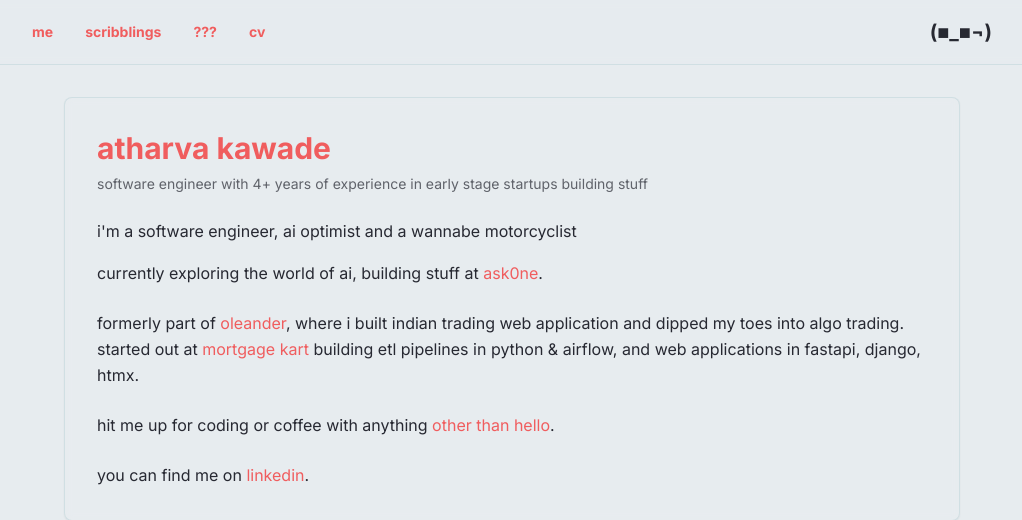
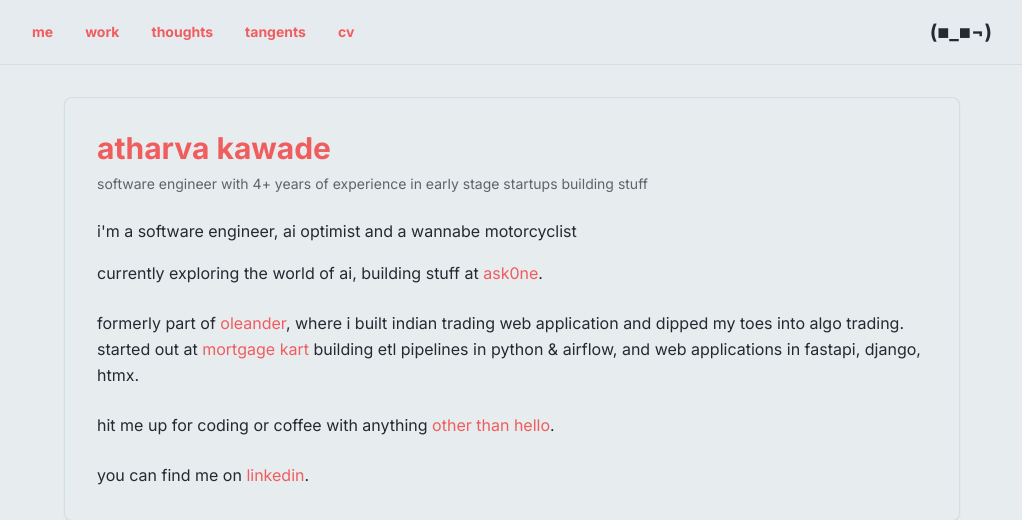
Before and after one commit to ask0ne/ask0ne, a FastAPI app: page / in a window 1280 px wide. Shown: the top 520 px of the page, without its empty margins (128-1150 px from the left). Run offline with FastAPI, Linux system fonts and the light colour scheme; parts of the project's set-up code (start-up, migrations or seed data) failed here and were passed over; some libraries are stand-ins or nearby versions.

Commit message:
renamed sections, simplified interface

```diff
--- a/app/routes/sections.py
+++ b/app/routes/sections.py
@@ -34,6 +34,22 @@ async def get_me_section(request: Request):
             "content_template": "sections/me.html"
         })
 
+@router.get("/work", response_class=HTMLResponse)
+async def get_work_section(request: Request):
+    if is_htmx_request(request):
+        # Return partial template for HTMX requests
+        return templates.TemplateResponse("sections/work.html", {
+            "request": request,
+            "section_id": "work"
+        })
+    else:
+        # Return full page for direct access
+        return templates.TemplateResponse("base.html", {
+            "request": request,
+            "section_id": "work",
+            "content_template": "sections/work.html"
+        })
+
 @router.get("/cv", response_class=HTMLResponse)
 async def get_cv_section(request: Request):
     if is_htmx_request(request):
@@ -50,12 +66,12 @@ async def get_cv_section(request: Request):
             "content_template": "sections/cv.html"
         })
 
-@router.get("/scribblings", response_class=HTMLResponse)
-async def get_scribblings_section(request: Request):
+@router.get("/thoughts", response_class=HTMLResponse)
+async def get_thoughts_section(request: Request):
     posts = await BlogDatabase.get_all_posts()
     context = {
         "request": request,
-        "section_id": "scribblings",
+        "section_id": "thoughts",
         "posts": posts
     }
 
@@ -67,18 +83,31 @@ async def get_scribblings_section(request: Request):
         context["content_template"] = "sections/scribblings.html"
         return templates.TemplateResponse("base.html", context)
 
-@router.get("/mindfield", response_class=HTMLResponse)
-async def get_mystery_section(request: Request):
+@router.get("/tangents", response_class=HTMLResponse)
+async def get_tangents_section(request: Request):
     if is_htmx_request(request):
         # Return partial template for HTMX requests
         return templates.TemplateResponse("sections/mystery.html", {
             "request": request,
-            "section_id": "mystery"
+            "section_id": "tangents"
         })
     else:
         # Return full page for direct access
         return templates.TemplateResponse("base.html", {
             "request": request,
-            "section_id": "mystery",
+            "section_id": "tangents",
             "content_template": "sections/mystery.html"
         })
+
+# Backwards compatibility routes
+@router.get("/scribblings", response_class=HTMLResponse)
+async def redirect_scribblings_to_thoughts(request: Request):
+    """Redirect old scribblings URL to thoughts"""
+    from fastapi.responses import RedirectResponse
+    return RedirectResponse(url="/thoughts", status_code=301)
+
+@router.get("/mindfield", response_class=HTMLResponse)
+async def redirect_mindfield_to_tangents(request: Request):
+    """Redirect old mindfield URL to tangents"""
+    from fastapi.responses import RedirectResponse
+    return RedirectResponse(url="/tangents", status_code=301)
--- a/templates/base.html
+++ b/templates/base.html
@@ -72,13 +72,17 @@
                             hx-indicator="#loading" hx-push-url="/me" class="nav-link text-accent-light dark:text-accent-dark hover:opacity-80 font-bold text-sm lowercase transition-colors">
                             me
                         </button>
-                        <button hx-get="/scribblings" hx-target="#main-content" hx-indicator="#loading" hx-push-url="/scribblings"
+                        <button hx-get="/work" hx-target="#main-content" hx-indicator="#loading" hx-push-url="/work"
                             class="nav-link text-accent-light dark:text-accent-dark hover:opacity-80 font-bold text-sm lowercase transition-colors">
-                            scribblings
+                            work
                         </button>
-                        <button hx-get="/mindfield" hx-target="#main-content" hx-indicator="#loading" hx-push-url="/mindfield"
+                        <button hx-get="/thoughts" hx-target="#main-content" hx-indicator="#loading" hx-push-url="/thoughts"
                             class="nav-link text-accent-light dark:text-accent-dark hover:opacity-80 font-bold text-sm lowercase transition-colors">
-                            ???
+                            thoughts
+                        </button>
+                        <button hx-get="/tangents" hx-target="#main-content" hx-indicator="#loading" hx-push-url="/tangents"
+                            class="nav-link text-accent-light dark:text-accent-dark hover:opacity-80 font-bold text-sm lowercase transition-colors">
+                            tangents
                         </button>
                         <button hx-get="/cv" hx-target="#main-content" hx-indicator="#loading" hx-push-url="/cv" class="nav-link text-accent-light dark:text-accent-dark hover:opacity-80 font-bold text-sm lowercase transition-colors">
                             cv
@@ -114,16 +118,19 @@
                 <button hx-get="/me" hx-target="#main-content" hx-indicator="#loading" hx-push-url="/me" class="mobile-nav-link text-accent-light dark:text-accent-dark hover:opacity-80 transition-colors p-2 rounded-md block w-full text-left lowercase hover:bg-primary-50 dark:hover:bg-primary-700">
                     me
                 </button>
+                <button hx-get="/work" hx-target="#main-content" hx-indicator="#loading" hx-push-url="/work" class="mobile-nav-link text-accent-light dark:text-accent-dark hover:opacity-80 transition-colors p-2 rounded-md block w-full text-left lowercase hover:bg-primary-50 dark:hover:bg-primary-700">
+                    work
+                </button>
                 <button hx-get="/cv" hx-target="#main-content" hx-indicator="#loading" hx-push-url="/cv" class="mobile-nav-link text-accent-light dark:text-accent-dark hover:opacity-80 transition-colors p-2 rounded-md block w-full text-left lowercase hover:bg-primary-50 dark:hover:bg-primary-700">
                     cv
                 </button>
-                <button hx-get="/scribblings" hx-target="#main-content" hx-indicator="#loading" hx-push-url="/scribblings"
+                <button hx-get="/thoughts" hx-target="#main-content" hx-indicator="#loading" hx-push-url="/thoughts"
                     class="mobile-nav-link text-accent-light dark:text-accent-dark hover:opacity-80 transition-colors p-2 rounded-md block w-full text-left lowercase hover:bg-primary-50 dark:hover:bg-primary-700">
-                    scribblings
+                    thoughts
                 </button>
-                <button hx-get="/mindfield" hx-target="#main-content" hx-indicator="#loading" hx-push-url="/mindfield"
+                <button hx-get="/tangents" hx-target="#main-content" hx-indicator="#loading" hx-push-url="/tangents"
                     class="mobile-nav-link text-accent-light dark:text-accent-dark hover:opacity-80 transition-colors p-2 rounded-md block w-full text-left lowercase hover:bg-primary-50 dark:hover:bg-primary-700">
-                    ???
+                    tangents
                 </button>
             </div>
         </div>
@@ -148,6 +155,15 @@
         {% endif %}
         {% endblock %}
     </main>
+<!--
+    <footer class="mt-16 py-8 border-t border-primary-500/10">
+        <div class="max-w-5xl mx-auto px-4 sm:px-6 lg:px-8 text-center">
+            <p class="text-xs text-primary-900/70 dark:text-surface-light/70">
+                built using <span class="text-accent-light dark:text-accent-dark font-medium">fastapi</span>, <span class="text-accent-light dark:text-accent-dark font-medium">htmx</span> and <span class="text-accent-light dark:text-accent-dark font-medium">tailwindcss</span>
+            </p>
+        </div>
+    </footer>
+-->
 
     <script>
         // Theme management
--- a/templates/sections/mystery.html
+++ b/templates/sections/mystery.html
@@ -3,7 +3,7 @@
         class="bg-surface-light/50 dark:bg-surface-dark/50 rounded-lg shadow-sm p-6 sm:p-8 border border-primary-500/10 backdrop-blur-sm">
         <!-- heading -->
         <h2 class="text-2xl sm:text-3xl font-bold text-accent-light dark:text-accent-dark mb-2">
-            mine(d) field
+            tangents
         </h2>
 
         <!-- muted paragraph (consistent spacing) -->
```
Also changed, not shown: app/routes/blog.py (+9 -2 lines), templates/sections/scribblings.html (+8 -14 lines), templates/sections/work.html (added, +14 -0 lines).
